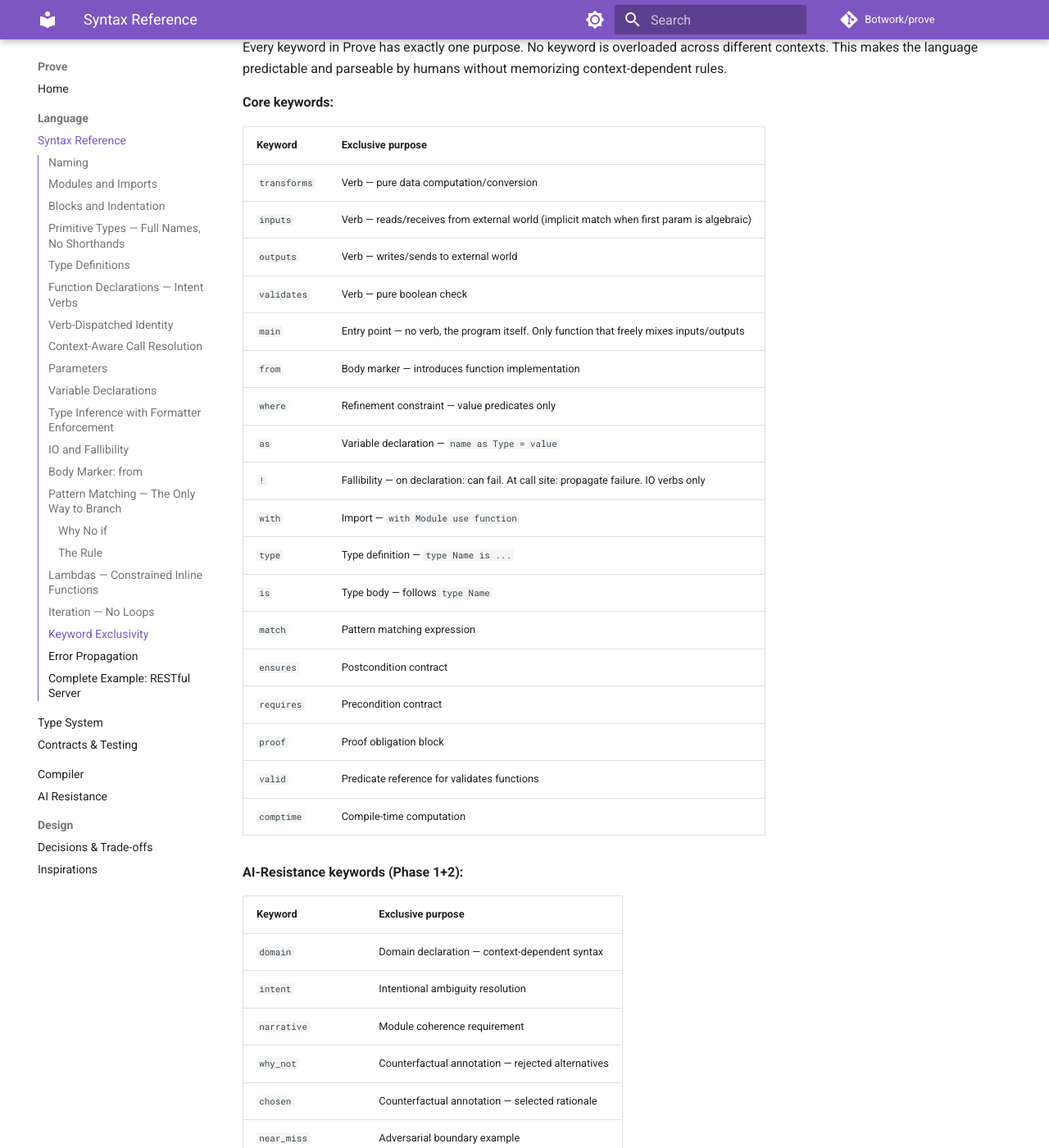
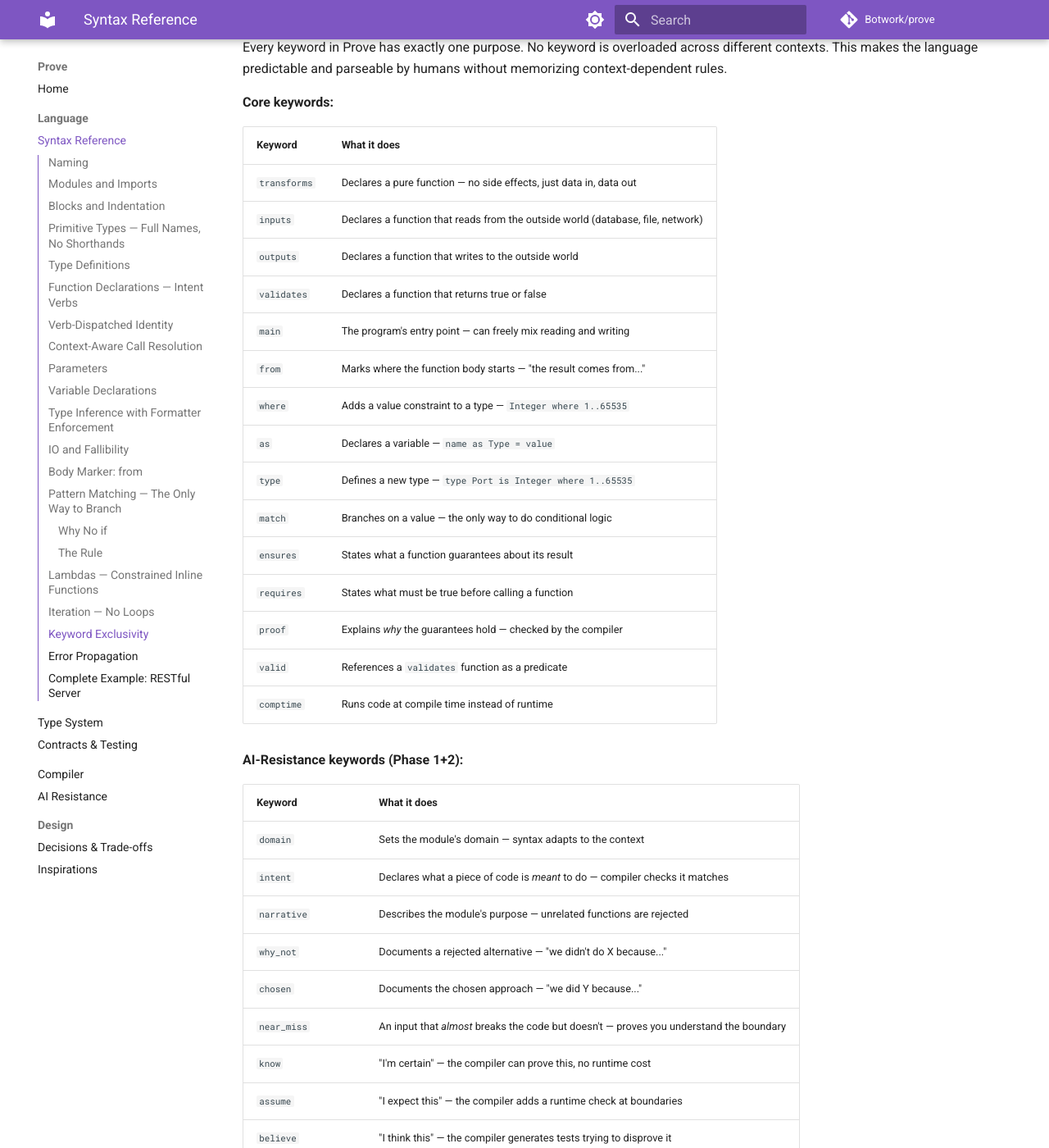
Before and after one commit to kennedyshead/prove, an MkDocs documentation site: the page built from docs/syntax.md, in a window 1280 px wide and 1400 px high, scrolled down 9715 px. Shown: the whole window at 82% size. Built offline with MkDocs 1.6.1 and Material for MkDocs 9.7.7, drawn with Linux system fonts in a browser that asks for light colours; some of the changed text lies outside the part shown.

```diff
--- a/docs/syntax.md
+++ b/docs/syntax.md
@@ -201,7 +201,7 @@ The `valid` keyword serves two purposes:
 
 Implications:
 
-- **Imports are precise**: `with Auth use validates login, inputs session`
+- **Imports are precise**: `Auth validates login, inputs session`
 - **API docs group by verb**: what can you validate? what can you yield? what can you transform?
 - **Call sites are clean**: just the function name in most cases
 - **AI resistance**: declarations require the correct verb, and the resolution rules add non-local reasoning requirements
@@ -420,43 +420,40 @@ Every keyword in Prove has exactly one purpose. No keyword is overloaded across
 
 **Core keywords:**
 
-| Keyword | Exclusive purpose |
-|---------|-------------------|
-| `transforms` | Verb — pure data computation/conversion |
-| `inputs` | Verb — reads/receives from external world (implicit match when first param is algebraic) |
-| `outputs` | Verb — writes/sends to external world |
-| `validates` | Verb — pure boolean check |
-| `main` | Entry point — no verb, the program itself. Only function that freely mixes inputs/outputs |
-| `from` | Body marker — introduces function implementation |
-| `where` | Refinement constraint — value predicates only |
-| `as` | Variable declaration — `name as Type = value` |
-| `!` | Fallibility — on declaration: can fail. At call site: propagate failure. IO verbs only |
-| `with` | Import — `with Module use function` |
-| `type` | Type definition — `type Name is ...` |
-| `is` | Type body — follows `type Name` |
-| `match` | Pattern matching expression |
-| `ensures` | Postcondition contract |
-| `requires` | Precondition contract |
-| `proof` | Proof obligation block |
-| `valid` | Predicate reference for validates functions |
-| `comptime` | Compile-time computation |
+| Keyword | What it does |
+|---------|-------------|
+| `transforms` | Declares a pure function — no side effects, just data in, data out |
+| `inputs` | Declares a function that reads from the outside world (database, file, network) |
+| `outputs` | Declares a function that writes to the outside world |
+| `validates` | Declares a function that returns true or false |
+| `main` | The program's entry point — can freely mix reading and writing |
+| `from` | Marks where the function body starts — "the result comes from..." |
+| `where` | Adds a value constraint to a type — `Integer where 1..65535` |
+| `as` | Declares a variable — `name as Type = value` |
+| `type` | Defines a new type — `type Port is Integer where 1..65535` |
+| `match` | Branches on a value — the only way to do conditional logic |
+| `ensures` | States what a function guarantees about its result |
+| `requires` | States what must be true before calling a function |
+| `proof` | Explains *why* the guarantees hold — checked by the compiler |
+| `valid` | References a `validates` function as a predicate |
+| `comptime` | Runs code at compile time instead of runtime |
 
 **AI-Resistance keywords (Phase 1+2):**
 
-| Keyword | Exclusive purpose |
-|---------|-------------------|
-| `domain` | Domain declaration — context-dependent syntax |
-| `intent` | Intentional ambiguity resolution |
-| `narrative` | Module coherence requirement |
-| `why_not` | Counterfactual annotation — rejected alternatives |
-| `chosen` | Counterfactual annotation — selected rationale |
-| `near_miss` | Adversarial boundary example |
-| `know` | Epistemic — proven by type system (zero cost) |
-| `assume` | Epistemic — runtime validated at boundaries |
-| `believe` | Epistemic — compiler generates adversarial tests |
-| `temporal` | Temporal effect ordering constraint |
-| `satisfies` | Invariant network conformance |
-| `invariant_network` | Invariant network declaration |
+| Keyword | What it does |
+|---------|-------------|
+| `domain` | Sets the module's domain — syntax adapts to the context |
+| `intent` | Declares what a piece of code is *meant* to do — compiler checks it matches |
+| `narrative` | Describes the module's purpose — unrelated functions are rejected |
+| `why_not` | Documents a rejected alternative — "we didn't do X because..." |
+| `chosen` | Documents the chosen approach — "we did Y because..." |
+| `near_miss` | An input that *almost* breaks the code but doesn't — proves you understand the boundary |
+| `know` | "I'm certain" — the compiler can prove this, no runtime cost |
+| `assume` | "I expect this" — the compiler adds a runtime check at boundaries |
+| `believe` | "I think this" — the compiler generates tests trying to disprove it |
+| `temporal` | Enforces the order things must happen — e.g. authenticate before access |
+| `satisfies` | Declares that a function obeys a set of rules |
+| `invariant_network` | Defines a set of rules that must always hold together |
 
 ## Error Propagation
 
```
Also changed, not shown: README.md (+20 -283 lines).
